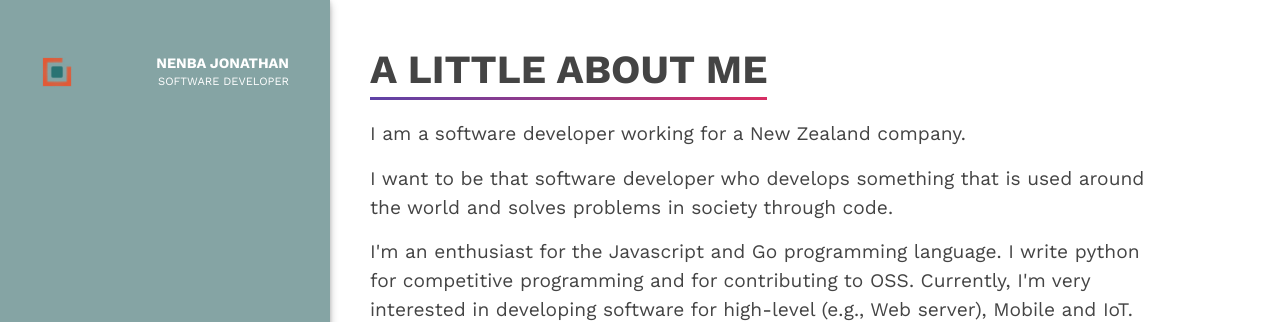
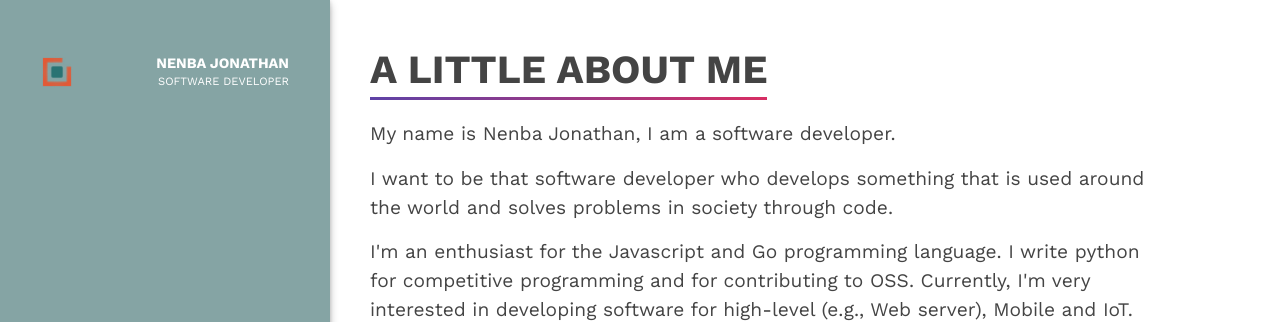
Before and after one commit to nejos97/nejos97.github.io, a Jekyll site: the page built from pages/about.html, in a window 1280 px wide and 1186 px high. Shown: the top 322 px of the window. Built offline with Jekyll 4.4.1, drawn with Linux system fonts in a browser that asks for light colours.

Commit message:
update about page

```diff
--- a/pages/about.html
+++ b/pages/about.html
@@ -22,7 +22,7 @@ permalink: /about/
         <h2>A little about me</h2>
         <div class="section-intro" style="font-style: normal; max-width: 90%;">
           <p>
-            I am a software developer working for a New Zealand company.
+            My name is Nenba Jonathan, I am a software developer.
           </p>
           <p>
             I want to be that software developer who develops something that is used around the world and solves problems in society through code.           </p>
```
